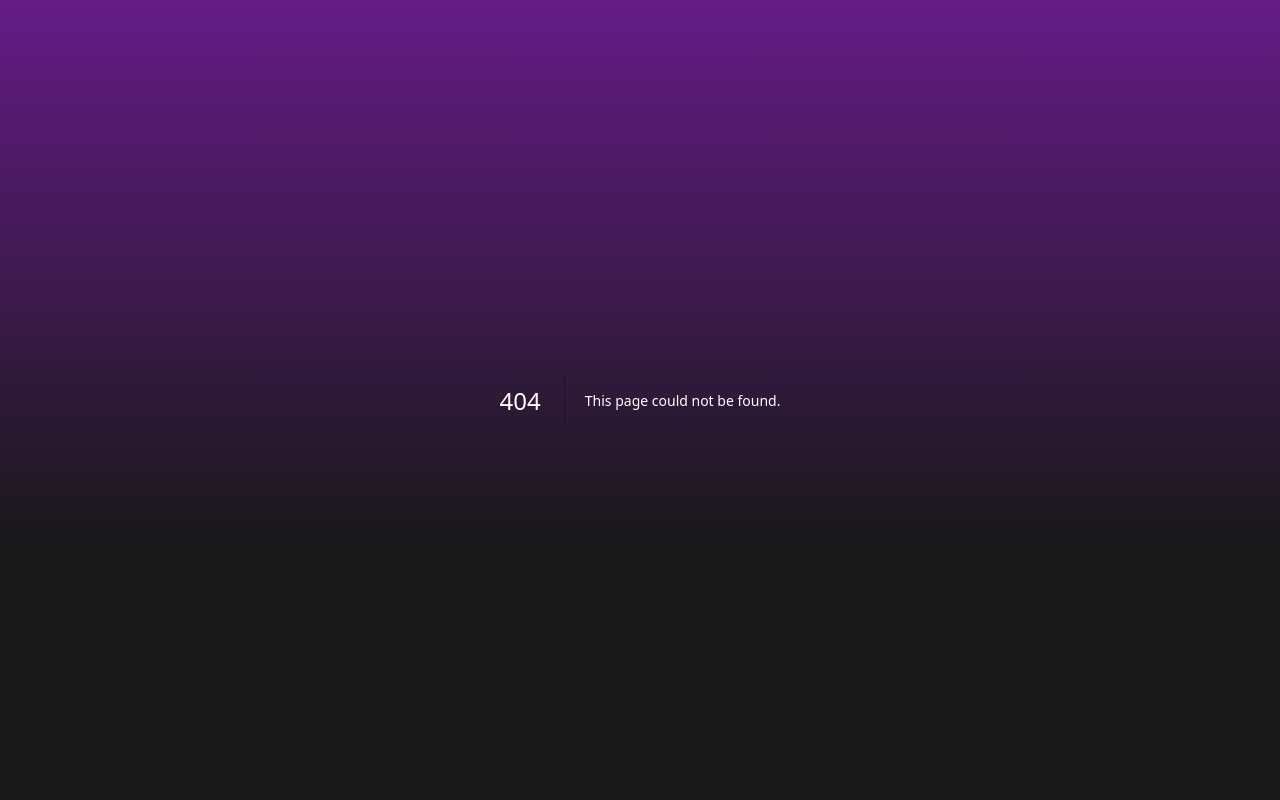
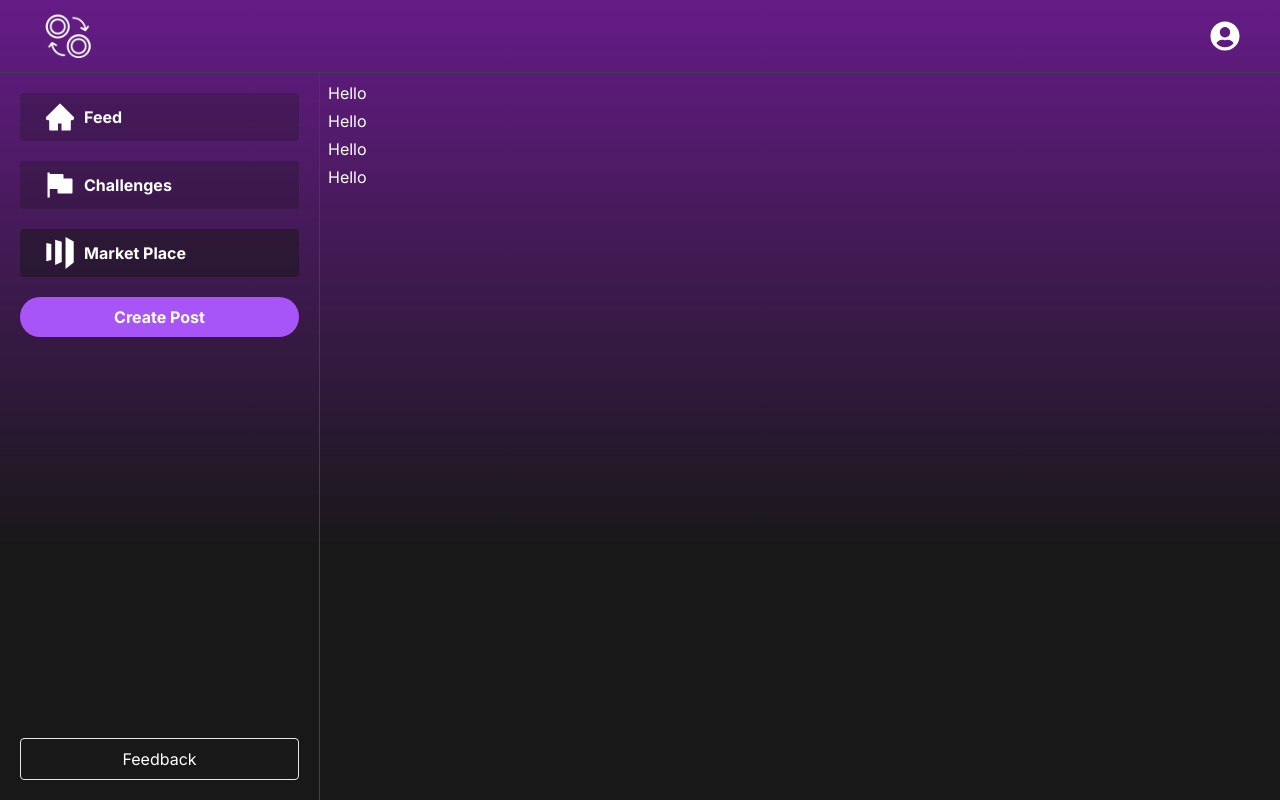
Before and after one commit to the-nexus-point/nexus-next.js, a Next.js app: page /marketplace in a window 1280 px wide. Before the commit this address had no page. Built offline with nearby package versions, Linux system fonts and the light colour scheme.

Commit message:
added marketplace route

```diff
--- /dev/null
+++ b/src/app/marketplace/page.jsx
@@ -0,0 +1,10 @@
+import Marketplace from "../../components/Marketplace";
+const ChallengesPage = () => {
+  return (
+    <div>
+      <Marketplace />
+    </div>
+  );
+};
+
+export default ChallengesPage;
--- /dev/null
+++ b/src/components/Marketplace.jsx
@@ -0,0 +1,16 @@
+import Container from "./shared/Container";
+
+const Feed = () => {
+  return (
+    <Container activeRoute="marketplace">
+      <div className="p-2 flex flex-col space-y-1">
+        <h1>Hello</h1>
+        <h1>Hello</h1>
+        <h1>Hello</h1>
+        <h1>Hello</h1>
+      </div>
+    </Container>
+  );
+};
+
+export default Feed;
```
